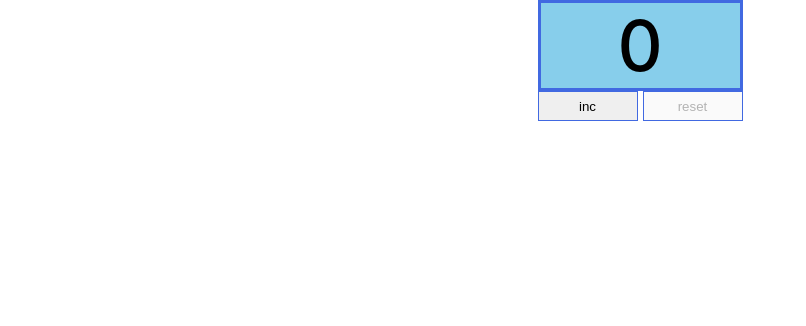
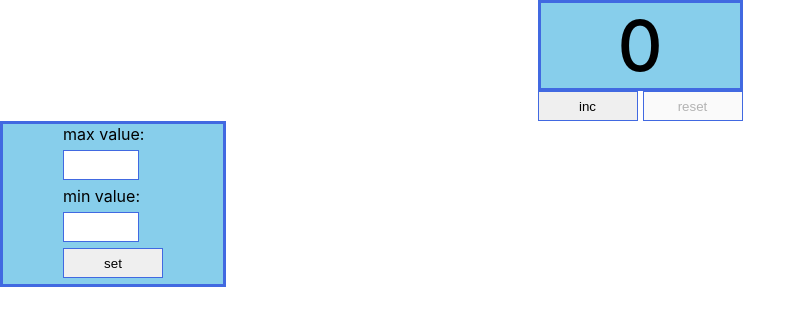
Before and after one commit to Dadeev/counter, a React (Create React App) app: page / in a window 1280 px wide. Shown: the top 326 px of the page, without its empty margins (0-806 px from the left). Built offline with nearby package versions, Linux system fonts and the light colour scheme.

Commit message:
feat: implement basic counter settings and add some css properties

```diff
--- a/src/App.tsx
+++ b/src/App.tsx
@@ -1,10 +1,17 @@
-import React from 'react';
+import React, {useState} from 'react';
 import './App.css';
 import {Counter} from "./Components/Counter/Counter";
+import {Settings} from "./Components/Settings/Settings";
 
 function App() {
+    const [maxValue, setMaxValue] = useState(3)
+    const [minValue, setMinValue] = useState(0)
     return (
-        <Counter/>
+        <>
+            <Counter maxValue={maxValue} setMaxValue={setMaxValue}
+                     minValue={minValue} setMinValue={setMinValue}/>
+            <Settings/>
+        </>
     );
 }
 
--- a/src/Button.tsx
+++ b/src/Button.tsx
@@ -2,8 +2,9 @@ import React from 'react';
 
 type ButtonType = {
     name: string
+    maxValue?: number
     callBack: () => void
-    nums: number
+    nums?: number
     className?: string
 }
 
@@ -14,7 +15,7 @@ export const Button = (props: ButtonType) => {
     return (
         <button className={props.className}
                 onClick={onClickHandler}
-                disabled={props.name === 'inc' ? props.nums === 5 : props.nums === 0}>
+                disabled={props.name === 'inc' ? props.nums === props.maxValue : props.nums === 0}>
             {props.name}</button>
     );
 };
--- a/src/Components/Counter/Counter.module.css
+++ b/src/Components/Counter/Counter.module.css
@@ -20,6 +20,7 @@
     width: 100px;
     height: 30px;
     border: 1px solid royalblue;
+    cursor: pointer;
 }
 
 .buttons {
--- a/src/Components/Counter/Counter.tsx
+++ b/src/Components/Counter/Counter.tsx
@@ -2,10 +2,17 @@ import React, {useState} from 'react';
 import s from './Counter.module.css'
 import {Button} from "../../Button";
 
-export const Counter = () => {
+type Counter = {
+    maxValue: number
+    setMaxValue: (maxValue: number) => void
+    minValue: number
+    setMinValue: (minValue: number) => void
+}
+
+export const Counter = (props: Counter) => {
     const [nums, setNums] = useState<number>(0)
     const incrementHandler = () => {
-        if (nums !== 5) {
+        if (nums !== props.maxValue) {
             setNums(nums + 1)
         }
     }
@@ -16,9 +23,14 @@ export const Counter = () => {
 
     return (
         <div className={s.main}>
-            <span className={s.nums}>{nums === 5 ? <span className={s.counter}>{nums}</span> : nums}</span>
+            <span className={s.nums}>{nums === props.maxValue ?
+                <span className={s.counter}>
+                    {nums}
+                </span>
+                : nums}
+            </span>
             <div className={s.buttons}>
-                <Button name={'inc'} callBack={incrementHandler} nums={nums} className={s.btns}/>
+                <Button name={'inc'} callBack={incrementHandler} nums={nums} className={s.btns} maxValue={props.maxValue}/>
                 <Button name={'reset'} callBack={resetHandler} nums={nums} className={s.btns}/>
             </div>
         </div>
--- /dev/null
+++ b/src/Components/Input.tsx
@@ -0,0 +1,19 @@
+import React, {ChangeEvent} from 'react';
+
+type InputType = {
+    callBack: (value: string) => void
+    name: string
+    className: string
+}
+
+export const Input = (props: InputType) => {
+    const onChangeHandler = (e: ChangeEvent<HTMLInputElement>) => {
+        props.callBack(e.currentTarget.value)
+    }
+    return (
+        <>
+            <span>{props.name}</span>
+            <input onChange={onChangeHandler} className={props.className} type={"number"}/>
+        </>
+    );
+};
--- /dev/null
+++ b/src/Components/Settings/Settings.module.css
@@ -0,0 +1,29 @@
+.main {
+    display: grid;
+    justify-content: center;
+    width: 220px;
+    height: 160px;
+    background-color: skyblue;
+    border: 3px solid royalblue;
+}
+
+.input {
+    width: 70px;
+    height: 26px;
+    border: 1px solid royalblue;
+}
+
+.maxValue {
+
+}
+
+.minValue {
+
+}
+
+.btnSet {
+    width: 100px;
+    height: 30px;
+    border: 1px solid royalblue;
+    cursor: pointer;
+}
--- /dev/null
+++ b/src/Components/Settings/Settings.tsx
@@ -0,0 +1,25 @@
+import React from 'react';
+import s from "./Settings.module.css";
+import {Button} from "../../Button";
+import {Input} from "../Input";
+import {Counter} from "../Counter/Counter";
+
+export const Settings = () => {
+    const setCallBackHandler = () => {
+        console.log('hey')
+    }
+    const onMaxHandler = (value: string) => {
+        console.log(value)
+    }
+
+    const onMinHandler = (value: string) => {
+        console.log(value)
+    }
+    return (
+        <div className={s.main}>
+            <Input className={s.input} name={'max value:'} callBack={onMaxHandler}/>
+            <Input className={s.input} name={'min value:'} callBack={onMaxHandler}/>
+            <Button name={'set'} callBack={setCallBackHandler} className={s.btnSet}/>
+        </div>
+    );
+};
```
